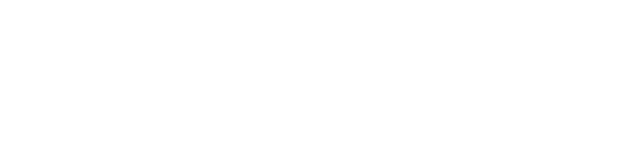
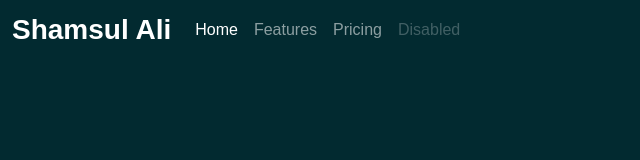
Before and after one commit to code120798/Bootstrap-Portfolio, a plain HTML site: page index.html in a window 1280 px wide. Shown: the whole page, without its empty margins (0-640 px from the left). Drawn offline with nearby package versions, Linux system fonts and the light colour scheme; a web font is replaced by a local one.

Commit message:
corrected file paths

```diff
--- a/index.html
+++ b/index.html
@@ -5,13 +5,44 @@
     <meta charset="UTF-8">
     <meta name="viewport" content="width=device-width, initial-scale=1.0">
     <title>Bootstrap-Portfolio</title>
-    <link ref="stylesheet" href="./css/bootstrap.min.css">
-    <link ref="stylesheet" href="./css/aos.css">
-    <link ref="stylesheet" href="./css/line-awesome.min.css">
-    <link ref="stylesheet" href="./css/style.css">
+    <link href="./css/bootstrap.min.css" rel="stylesheet" type="text/css">
+    <link href="./css/aos.css" rel="stylesheet" type="text/css">
+    <link href="./css/line-awesome.min.css" rel="stylesheet" type="text/css">
+    <link href="/css/style.css" rel="stylesheet" type="text/css">
 </head>
 
 <body>
+    <!-- NAVBAR -->
+    <nav class="navbar navbar-expand-lg navbar-dark">
+        <div class="container-fluid">
+            <a class="navbar-brand" href="#">
+                <span class="h3 fw-bold">Shamsul Ali</span>
+            </a>
+            <button class="navbar-toggler" type="button" data-bs-toggle="collapse" data-bs-target="#navbarNav"
+                aria-controls="navbarNav" aria-expanded="false" aria-label="Toggle navigation">
+                <span class="navbar-toggler-icon"></span>
+            </button>
+            <div class="collapse navbar-collapse" id="navbarNav">
+                <ul class="navbar-nav">
+                    <li class="nav-item">
+                        <a class="nav-link active" aria-current="page" href="#">Home</a>
+                    </li>
+                    <li class="nav-item">
+                        <a class="nav-link" href="#">Features</a>
+                    </li>
+                    <li class="nav-item">
+                        <a class="nav-link" href="#">Pricing</a>
+                    </li>
+                    <li class="nav-item">
+                        <a class="nav-link disabled" aria-disabled="true">Disabled</a>
+                    </li>
+                </ul>
+            </div>
+        </div>
+    </nav>
+
+    <!-- NAVBAR// -->
+
 
     <script src="./js/bootstrap.bundle.js"></script>
     <script src="./js/aos.js"></script>
```
